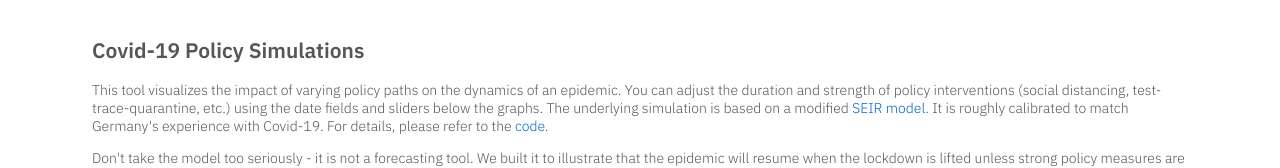
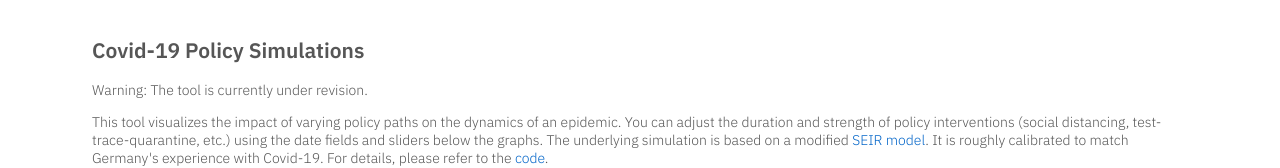
Before and after one commit to alsino/corona-impact-analysis, a Svelte app: page / in a window 1280 px wide. Shown: the top 168 px of the page. Built offline with nearby package versions, Linux system fonts and the light colour scheme; no server answers.

Commit message:
Add warning for current maintenance period

```diff
--- a/src/Header.svelte
+++ b/src/Header.svelte
@@ -1,6 +1,10 @@
 <section id="intro">
       <h2 id="intro-heading">Covid-19 Policy Simulations</h2>
       <div id="intro-text">
+        <p>
+        Warning: The tool is currently under revision.
+        </p>
+
         <p>
         This tool visualizes the impact of varying policy paths on the dynamics of an epidemic.
         You can adjust the duration and strength of policy interventions (social distancing, test-trace-quarantine, etc.) using the date fields and sliders below the graphs.
```
